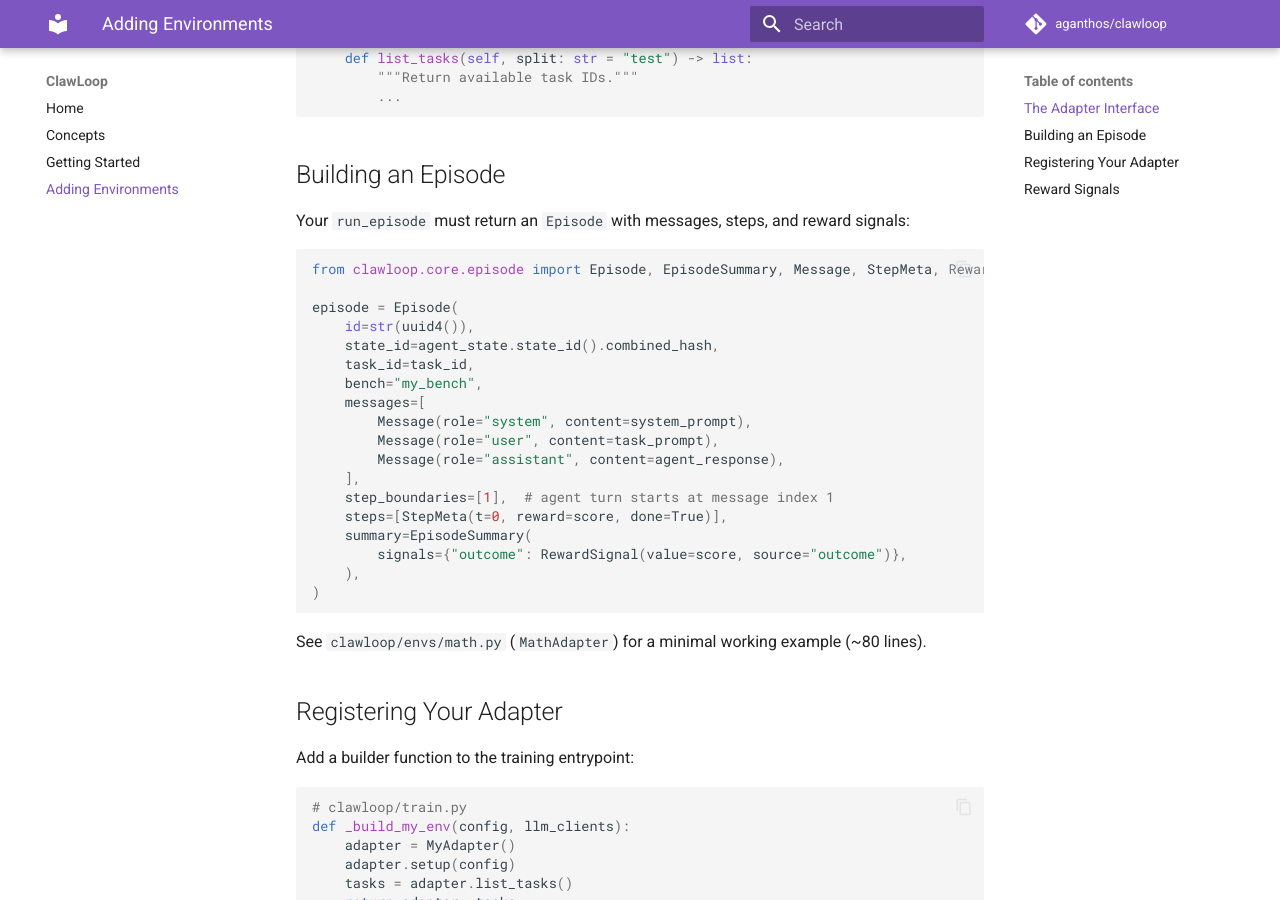
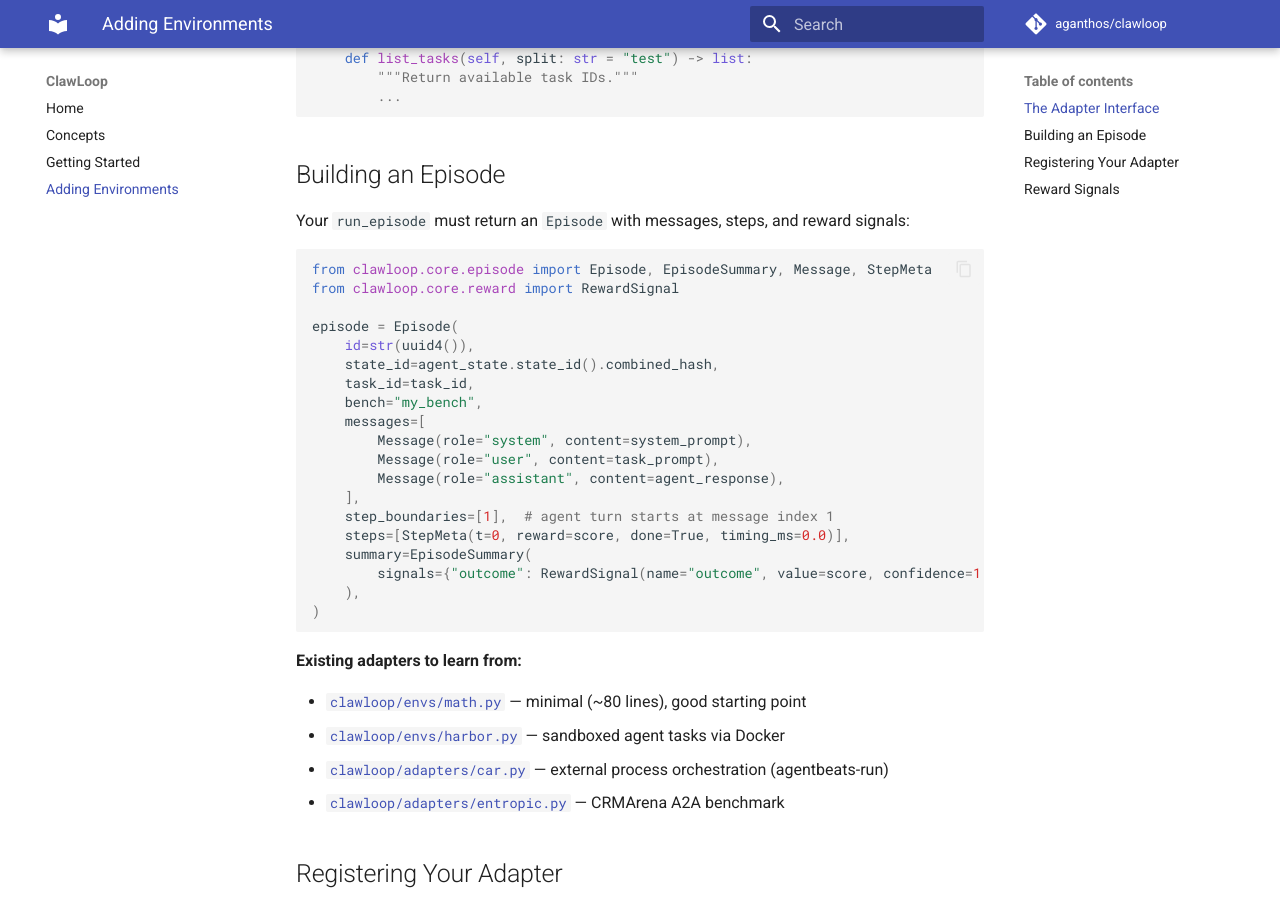
Before and after one commit to aganthos/clawloop, an MkDocs documentation site: the page built from docs/adding-environments.md, in a window 1280 px wide and 900 px high, scrolled down 505 px. Built offline with MkDocs 1.6.1 and Material for MkDocs 9.7.7, drawn with Linux system fonts in a browser that asks for light colours; comment, search, counter and statistics services are not loaded.

Commit message:
fix: docs accuracy, model names, CI validation, architecture descriptions

````diff
--- a/docs/adding-environments.md
+++ b/docs/adding-environments.md
@@ -29,7 +29,8 @@ Your `run_episode` must return an `Episode` with messages, steps, and reward
 signals:
 
 ```python
-from clawloop.core.episode import Episode, EpisodeSummary, Message, StepMeta, RewardSignal
+from clawloop.core.episode import Episode, EpisodeSummary, Message, StepMeta
+from clawloop.core.reward import RewardSignal
 
 episode = Episode(
     id=str(uuid4()),
@@ -42,15 +43,19 @@ episode = Episode(
         Message(role="assistant", content=agent_response),
     ],
     step_boundaries=[1],  # agent turn starts at message index 1
-    steps=[StepMeta(t=0, reward=score, done=True)],
+    steps=[StepMeta(t=0, reward=score, done=True, timing_ms=0.0)],
     summary=EpisodeSummary(
-        signals={"outcome": RewardSignal(value=score, source="outcome")},
+        signals={"outcome": RewardSignal(name="outcome", value=score, confidence=1.0)},
     ),
 )
 ```
 
-See `clawloop/envs/math.py` (`MathAdapter`) for a minimal working example
-(~80 lines).
+**Existing adapters to learn from:**
+
+- [`clawloop/envs/math.py`](https://github.com/aganthos/clawloop/blob/main/clawloop/envs/math.py) — minimal (~80 lines), good starting point
+- [`clawloop/envs/harbor.py`](https://github.com/aganthos/clawloop/blob/main/clawloop/envs/harbor.py) — sandboxed agent tasks via Docker
+- [`clawloop/adapters/car.py`](https://github.com/aganthos/clawloop/blob/main/clawloop/adapters/car.py) — external process orchestration (agentbeats-run)
+- [`clawloop/adapters/entropic.py`](https://github.com/aganthos/clawloop/blob/main/clawloop/adapters/entropic.py) — CRMArena A2A benchmark
 
 ## Registering Your Adapter
 
--- a/mkdocs.yml
+++ b/mkdocs.yml
@@ -8,7 +8,7 @@ theme:
   name: material
   palette:
     scheme: default
-    primary: deep purple
+    primary: indigo
   features:
     - navigation.sections
     - content.code.copy
````
Also changed, not shown: CONTRIBUTING.md (+23 -11 lines), README.md (+1 -1 lines), docs/getting-started.md (+2 -2 lines), docs/index.md (+6 -6 lines), examples/README.md (+1 -1 lines), 1 other file.
